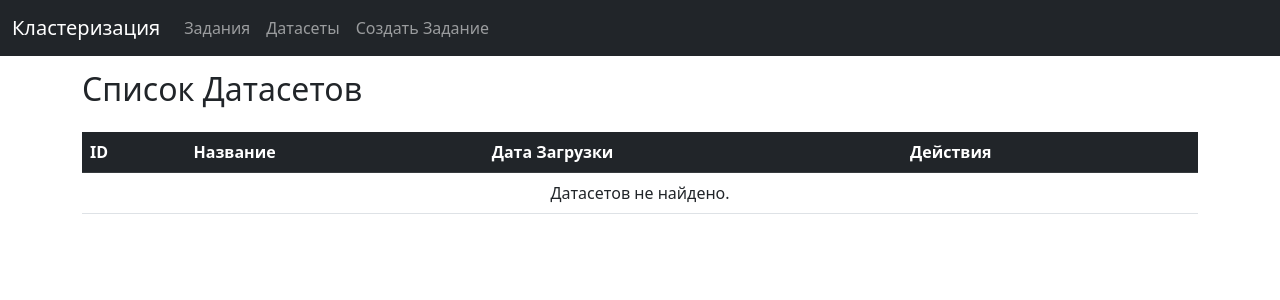
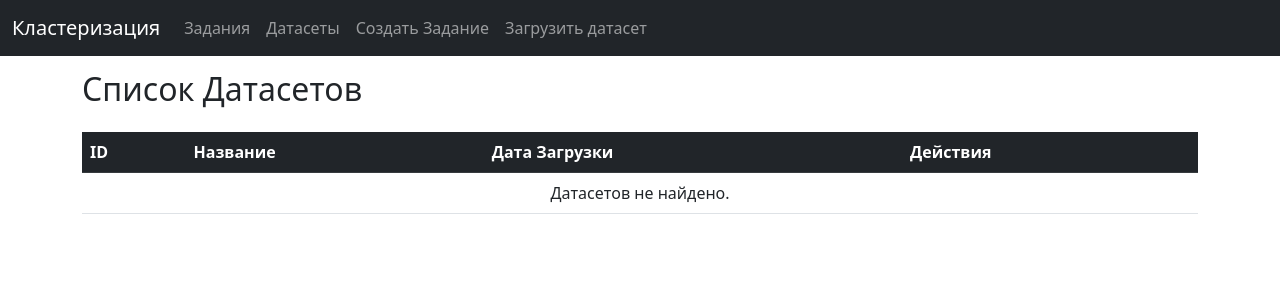
Before and after one commit to ditrigo/clusterization_service, a Django app: page /datasets/ in a window 1280 px wide. Shown: the top 300 px of the page. Run offline with Django 5.2, Linux system fonts and the light colour scheme; data that the repository does not hold is empty.

Commit message:
dataset upload

```diff
--- a/tax_clustering/frontend/templates/frontend/base.html
+++ b/tax_clustering/frontend/templates/frontend/base.html
@@ -35,6 +35,9 @@
                     <li class="nav-item">
                         <a class="nav-link" href="{% url 'frontend:create_job' %}">Создать Задание</a>
                     </li>
+                    <li class="nav-item">
+                        <a class="nav-link" href="{% url 'frontend:upload_dataset' %}">Загрузить датасет</a>
+                    </li>
                 </ul>
 
             </div>
```
